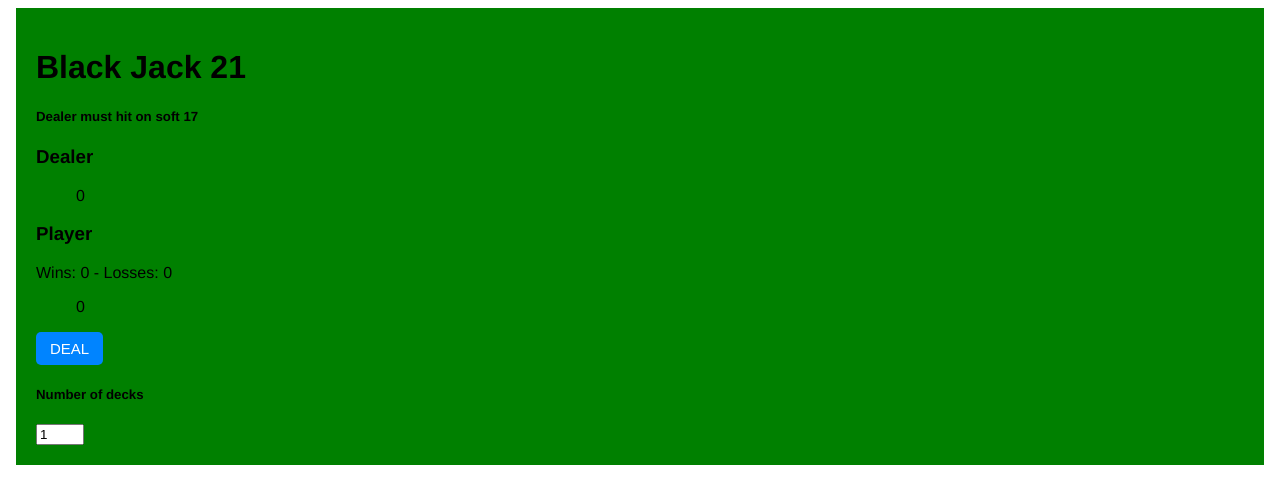
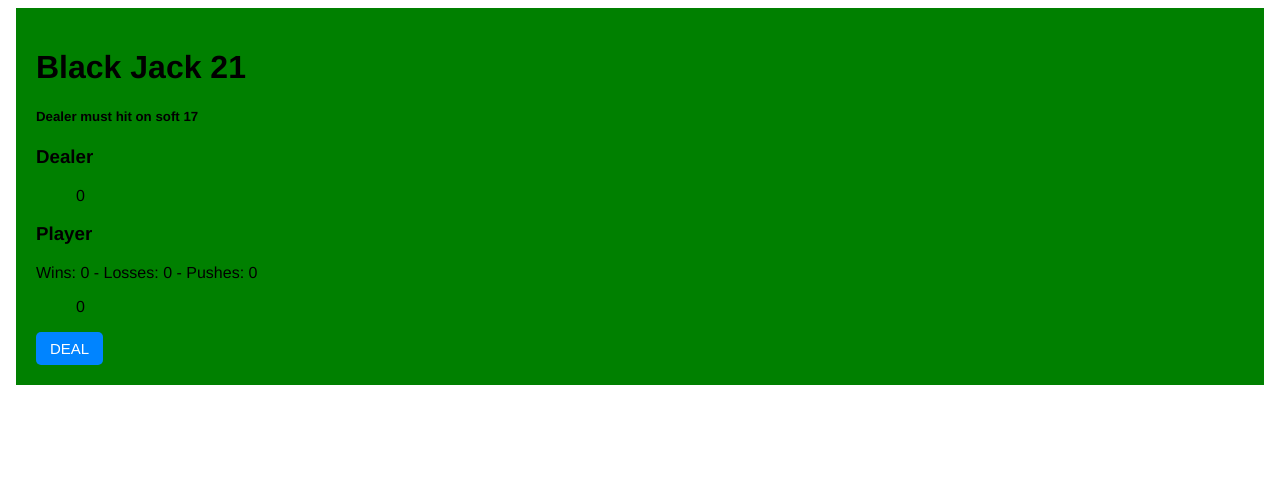
Before and after one commit to hhenryjr/black-jack-app, an Angular app: page / in a window 1280 px wide. Shown: the top 504 px of the page. Built offline with nearby package versions, Linux system fonts and the light colour scheme.

Commit message:
added push count

```diff
--- a/src/app/app.component.html
+++ b/src/app/app.component.html
@@ -330,7 +330,7 @@
   </div>
   <div>
     <h3>Player</h3>
-    Wins: {{playerWins}} - Losses: {{playerLosses}}
+    Wins: {{playerWins}} - Losses: {{playerLosses}} - Pushes: {{playerPushes}}
   </div>
   <div>
     <ul *ngFor="let playerHand of playerHands">
@@ -354,14 +354,14 @@
   </div>
 
 
-  <div *ngIf="showDealButton">
+  <!-- <div *ngIf="showDealButton">
     <h5>Number of decks</h5>
     <form [formGroup]="deckForm">
       <div>
         <input id="one" type="number" value="1" name="numberOfDecks" formControlName="numberOfDecks" min="1" max="5">
       </div>
     </form>
-  </div>
+  </div> -->
 </body>
 
 </html>
--- a/src/app/app.component.ts
+++ b/src/app/app.component.ts
@@ -26,6 +26,7 @@ export class AppComponent {
   isSubtractingTen: boolean = true;
   playerWins: number = 0;
   playerLosses: number = 0;
+  playerPushes: number = 0;
 
   constructor(private cardsService: CardsService, public formBuilder: FormBuilder) { }
 
@@ -81,6 +82,7 @@ export class AppComponent {
       this.showStandButton = false;
       setTimeout(() => {
         alert("PUSH!");
+        this.playerPushes++;
         this.reset();
       }, 500);
     }
@@ -126,7 +128,6 @@ export class AppComponent {
       if (this.playerHands[this.handCounter].total > 21) {
         setTimeout(() => {
           alert("BUST!");
-          this.playerLosses++;
           if (this.handCounter < this.playerHands.length) this.handCounter++;
           this.checkSplitHand();
         }, 500);
@@ -212,7 +213,6 @@ export class AppComponent {
     else if (this.handCounter < this.playerHands.length) {
       setTimeout(() => {
         alert("BUST!");
-        this.playerLosses++;
         if (this.handCounter < this.playerHands.length) this.handCounter++;
         this.checkSplitHand();
       }, 500);
@@ -365,14 +365,17 @@ export class AppComponent {
       setTimeout(() => {
         if ((this.dealerHand.total > playerHand.total && this.dealerHand.total <= 21) || playerHand.total > 21) {
           alert("Dealer wins!");
-          if (!playerHand.isBusted) this.playerLosses++;
+          this.playerLosses++;
         }
         else if (this.dealerHand.total < playerHand.total ||
           (this.dealerHand.total > playerHand.total && this.dealerHand.total > 21)) {
           alert("Player wins!");
           this.playerWins++;
         }
-        else alert("PUSH!");
+        else {
+          alert("PUSH!");
+          this.playerPushes++;
+        };
         this.reset();
       }, 500);
     }
--- a/src/app/hand/hand.ts
+++ b/src/app/hand/hand.ts
@@ -3,7 +3,6 @@ import { ICard } from "../cards/cards.interface";
 export class Hand {
     cards: ICard[] = [];
     total: number = 0;
-    isBusted: boolean = false;
 
     constructor() {}
 
```
